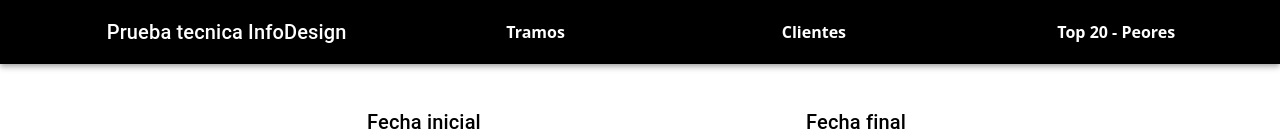
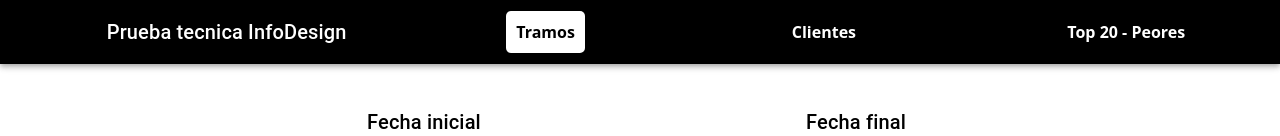
Before and after one commit to lenninlara28/Iifodesign_Front, a React (Vite) app: page / in a window 1280 px wide. Shown: the top 136 px of the page. Built offline with nearby package versions, Linux system fonts and the light colour scheme; no server answers.

Commit message:
indicador de pagina

```diff
--- a/src/components/Appbar.jsx
+++ b/src/components/Appbar.jsx
@@ -38,14 +38,14 @@ const Appbar = () => {
                   <Link
                     to={`${item.route}`}
                     key={item.key}
-                    style={{
-                      color: "#fff",
-                      fontWeight: "bold",
-                      textTransform: "capitalize",
-                      textDecoration: "none",
-                    }}
+                    style={
+                      contex.page === item.route
+                        ? styles.linkSelected
+                        : styles.link
+                    }
                     onClick={() => {
                       contex.setChangeIndex(true);
+                      contex.setPage(item.route);
                     }}
                   >
                     {item.name}
@@ -60,4 +60,25 @@ const Appbar = () => {
   );
 };
 
+const styles = {
+  linkSelected: {
+    color: "#000",
+    fontWeight: "bold",
+    textTransform: "capitalize",
+    textDecoration: "none",
+    background: "#fff",
+    padding: "10px",
+    borderRadius: "5px",
+  },
+  link: {
+    color: "#fff",
+    fontWeight: "bold",
+    textTransform: "capitalize",
+    textDecoration: "none",
+    background: "#000",
+    padding: "10px",
+    borderRadius: "5px",
+  },
+};
+
 export default Appbar;
--- a/src/context/Provider.jsx
+++ b/src/context/Provider.jsx
@@ -12,6 +12,7 @@ export function Provider({ children }) {
   const [tramos, setTramos] = useState([]);
   const [cliente, setCliente] = useState([]);
   const [changeIndex, setChangeIndex] = useState(false);
+  const [page, setPage] = useState("/tramos");
 
   useEffect(() => {
     getTramos();
@@ -97,6 +98,8 @@ export function Provider({ children }) {
         tramos,
         cliente,
         view,
+        page,
+        setPage,
         setView,
         setFechaInicial,
         setFechaFinal,
```
